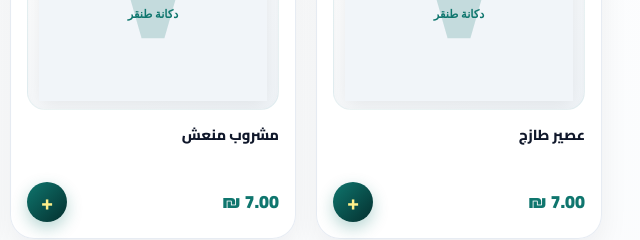
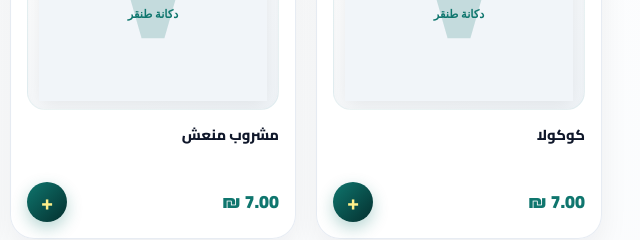
Before and after one commit to EASEN45/super-market-tanger, a plain HTML site: page index.html in a window 1280 px wide. Shown: the part 1420-1660 px from the top of the page, 640-1280 px from the left. Drawn offline with Linux system fonts and the light colour scheme.

Commit message:
Add files via upload

```diff
--- a/index.html
+++ b/index.html
@@ -2098,7 +2098,7 @@
 
         const storeProductsDatabase = {
              cold_drinks: [
-                 { id: 183, name: "عصير طازج", price: 7.00, sub: "juices", img: "images/w77.jpg" },
+                 { id: 183, name: "كوكولا ", price: 7.00, sub: "juices", img: "images/w77.jpg" },
                  { id: 184, name: "مشروب منعش", price: 7.00, sub: "juices", img: "images/w78.png" },
                  { id: 185, name: "عصير فواكه", price: 7.00, sub: "juices", img: "images/w79.png" },
                  { id: 186, name: "فانتة برتقال", price: 7.00, sub: "soda", img: "images/w80.png" },
```
